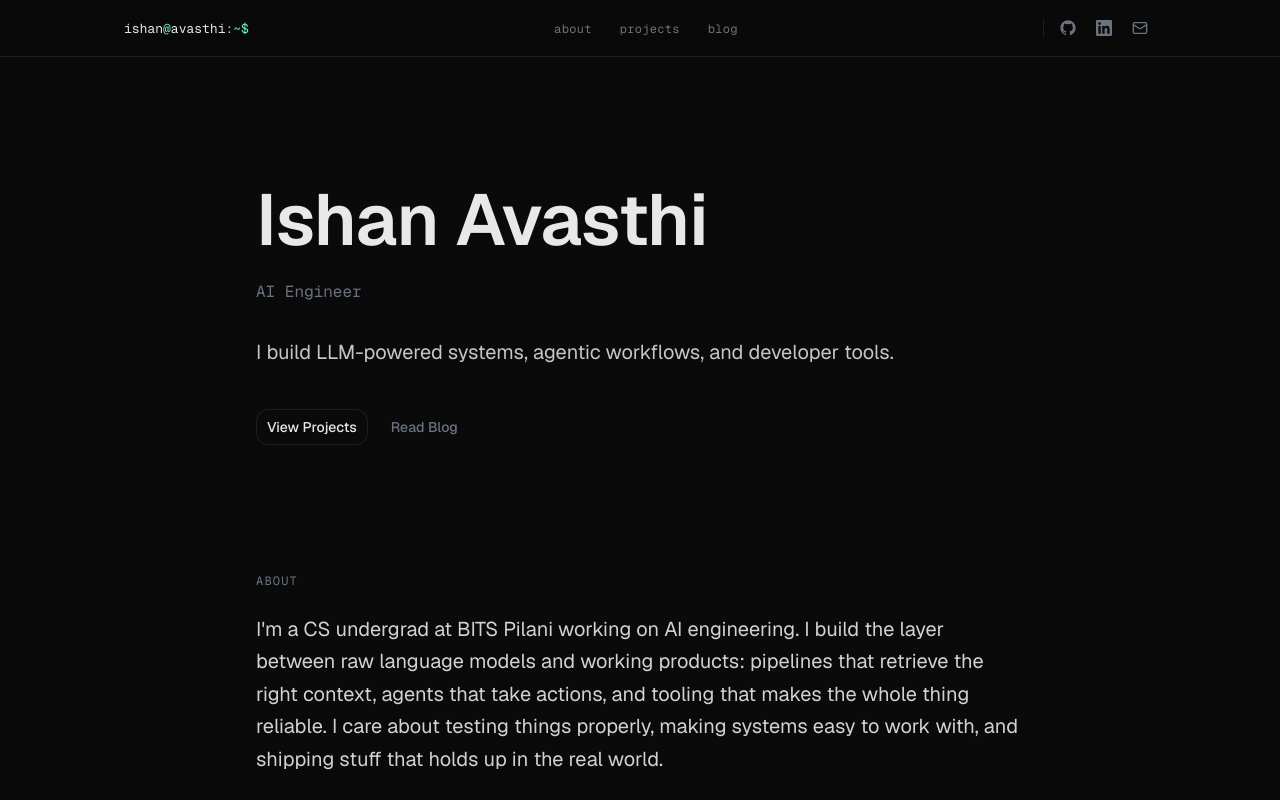
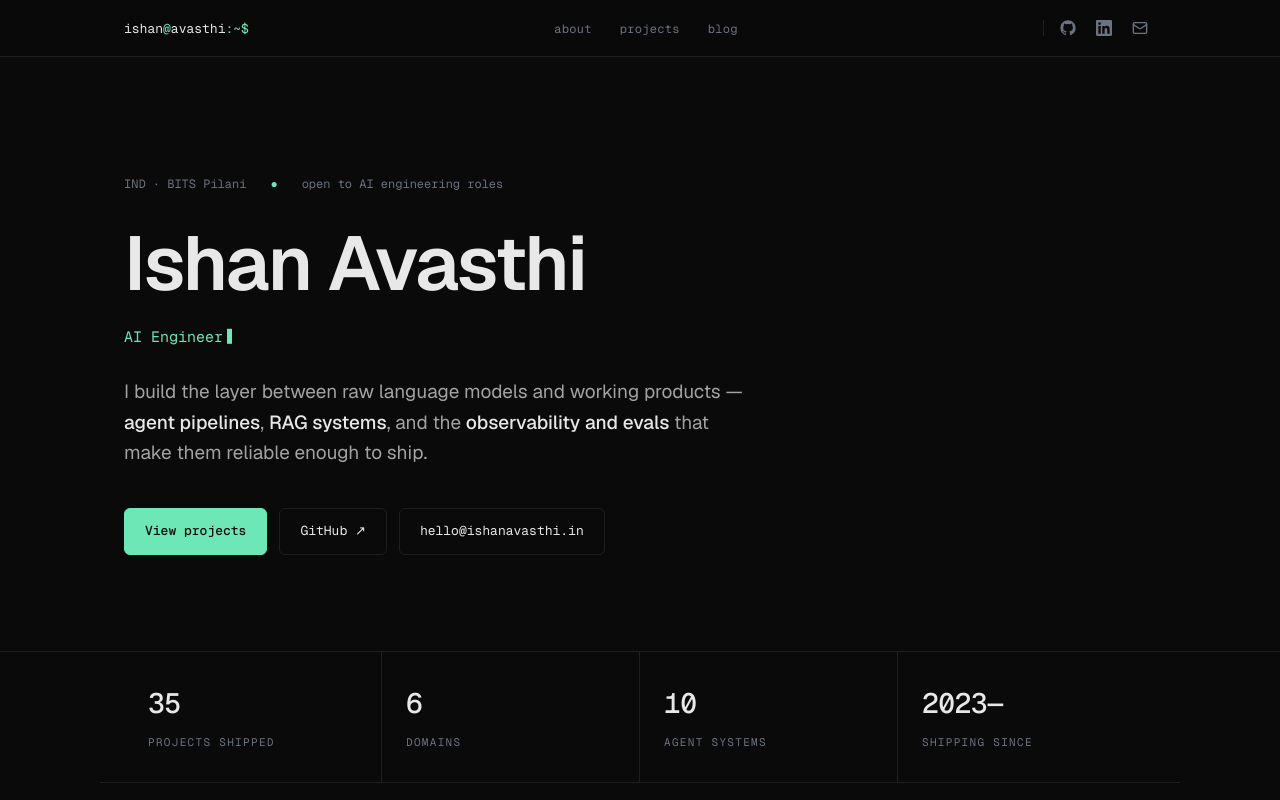
Before and after one commit to ishanavasthi/portfolio, a Next.js app: page / in a window 1280 px wide. Shown: the top 800 px of the page. Built offline with nearby package versions, Linux system fonts and the light colour scheme.

Commit message:
M2: home ledger structure — hero, stats, about

```diff
--- a/src/app/page.tsx
+++ b/src/app/page.tsx
@@ -1,4 +1,5 @@
 import { Hero } from "@/components/sections/hero";
+import { Stats } from "@/components/sections/stats";
 import { About } from "@/components/sections/about";
 import { Projects } from "@/components/sections/projects";
 
@@ -6,6 +7,7 @@ export default function HomePage() {
   return (
     <>
       <Hero />
+      <Stats />
       <About />
       <Projects />
     </>
--- /dev/null
+++ b/src/components/layout/section-head.tsx
@@ -0,0 +1,17 @@
+export function SectionHead({
+  index,
+  title,
+}: {
+  index: string;
+  title: string;
+}) {
+  return (
+    <div className="mb-12 flex items-baseline gap-4">
+      <span className="font-mono text-[13px] text-accent">{index}</span>
+      <span className="font-mono text-[13px] tracking-[0.18em] text-muted-foreground uppercase">
+        {title}
+      </span>
+      <span aria-hidden className="h-px flex-1 self-center bg-border" />
+    </div>
+  );
+}
--- a/src/components/sections/about.tsx
+++ b/src/components/sections/about.tsx
@@ -1,8 +1,10 @@
 "use client";
 
 import { motion, type Variants } from "framer-motion";
+import { SectionHead } from "@/components/layout/section-head";
 
 const ease = [0.22, 1, 0.36, 1] as const;
+const staticCapture = process.env.NEXT_PUBLIC_STATIC_CAPTURE === "1";
 
 const container: Variants = {
   hidden: {},
@@ -16,33 +18,42 @@ const item: Variants = {
 
 export function About() {
   return (
-    <section id="about" className="px-4 py-12 md:px-6 md:py-16">
+    <section
+      id="about"
+      className="border-b border-border py-[88px]"
+    >
+      <div className="mx-auto max-w-[1080px] px-6">
+        <SectionHead index="01" title="About" />
+
         <motion.div
           variants={container}
-        initial="hidden"
-        whileInView="show"
+          initial={staticCapture ? "show" : "hidden"}
+          whileInView={staticCapture ? undefined : "show"}
+          animate={staticCapture ? "show" : undefined}
           viewport={{ once: true, margin: "-15% 0px" }}
-        className="mx-auto max-w-3xl"
         >
           <motion.p
             variants={item}
-          className="text-muted-foreground font-mono text-xs tracking-widest uppercase"
-        >
-          About
-        </motion.p>
-
-        <motion.p
-          variants={item}
-          className="text-foreground/90 mt-6 text-lg leading-relaxed md:text-xl"
+            className="max-w-[680px] text-[19px] leading-[1.7] text-[var(--text-dim)]"
           >
             I&apos;m a CS undergrad at BITS Pilani working on AI engineering.
-          I build the layer between raw language models and working products:
-          pipelines that retrieve the right context, agents that take actions,
-          and tooling that makes the whole thing reliable.
-          I care about testing things properly, making systems easy to work with,
-          and shipping stuff that holds up in the real world.
+            I build{" "}
+            <strong className="font-medium text-foreground">
+              pipelines that retrieve the right context
+            </strong>
+            ,{" "}
+            <strong className="font-medium text-foreground">
+              agents that take actions
+            </strong>
+            , and{" "}
+            <strong className="font-medium text-foreground">
+              tooling that makes the whole thing reliable
+            </strong>
+            . I care about testing things properly, making systems easy to
+            work with, and shipping stuff that holds up in the real world.
           </motion.p>
         </motion.div>
+      </div>
     </section>
   );
 }
--- a/src/components/sections/hero.tsx
+++ b/src/components/sections/hero.tsx
@@ -1,12 +1,11 @@
 "use client";
 
-import Link from "next/link";
 import { motion, type Variants } from "framer-motion";
-import { buttonVariants } from "@/components/ui/button";
 import { cn } from "@/lib/utils";
-import { site } from "@/lib/site";
+import { site, socials } from "@/lib/site";
 
 const ease = [0.22, 1, 0.36, 1] as const;
+const staticCapture = process.env.NEXT_PUBLIC_STATIC_CAPTURE === "1";
 
 const container: Variants = {
   hidden: {},
@@ -24,60 +23,80 @@ const item: Variants = {
   },
 };
 
+const btnBase =
+  "inline-flex items-center gap-2 rounded-[6px] border border-border px-5 py-[11px] font-mono text-[13px] text-foreground transition-colors duration-[0.18s] ease-out hover:border-accent hover:text-accent";
+
 export function Hero() {
   return (
-    <section className="px-4 pt-24 pb-12 md:px-6 md:pt-32 md:pb-16">
+    <section className="border-b border-border pt-[120px] pb-24">
       <motion.div
         variants={container}
-        initial="hidden"
+        initial={staticCapture ? "show" : "hidden"}
         animate="show"
-        className="mx-auto max-w-3xl"
+        className="mx-auto max-w-[1080px] px-6"
       >
+        <motion.div
+          variants={item}
+          className="mb-8 flex flex-wrap gap-6 font-mono text-xs text-muted-foreground"
+        >
+          <span>{site.location}</span>
+          <span className="text-accent">●</span>
+          <span>{site.status}</span>
+        </motion.div>
+
         <motion.h1
           variants={item}
-          className="text-foreground text-5xl font-semibold tracking-[-0.01em] md:text-7xl"
+          className="text-[clamp(44px,7vw,76px)] font-semibold tracking-[-0.025em] text-foreground [line-height:1.05]"
         >
           {site.name}
         </motion.h1>
 
         <motion.p
           variants={item}
-          className="text-muted-foreground mt-6 font-mono text-sm md:text-base"
+          className="mt-5 font-mono text-[15px] text-accent"
         >
           <span>{site.title}</span>
           <span
             aria-hidden
-            className="bg-[--accent] ml-1 inline-block h-[1em] w-[0.55ch] translate-y-[0.12em] align-baseline"
+            className="ml-1 inline-block h-[1em] w-[0.55ch] translate-y-[0.12em] bg-accent align-baseline"
             style={{ animation: "caret-blink 1.1s steps(1, end) infinite" }}
           />
         </motion.p>
 
         <motion.p
           variants={item}
-          className="text-foreground/85 mt-8 max-w-2xl text-lg leading-relaxed md:text-xl"
+          className="mt-7 max-w-[620px] text-[19px] leading-[1.6] text-[var(--text-dim)]"
         >
-          {site.description}
+          I build the layer between raw language models and working
+          products — <strong className="font-medium text-foreground">agent pipelines</strong>,{" "}
+          <strong className="font-medium text-foreground">RAG systems</strong>, and the{" "}
+          <strong className="font-medium text-foreground">
+            observability and evals
+          </strong>{" "}
+          that make them reliable enough to ship.
         </motion.p>
 
         <motion.div variants={item} className="mt-10 flex flex-wrap gap-3">
-          <Link
-            href="/projects"
+          <a
+            href="#projects"
             className={cn(
-              buttonVariants({ variant: "ghost", size: "lg" }),
-              "border-border text-foreground hover:bg-transparent hover:text-[--accent] border transition-transform hover:scale-[1.01]",
+              btnBase,
+              "border-accent bg-accent font-medium text-[#0a0a0a] hover:bg-[#8ceec7] hover:text-[#0a0a0a]",
             )}
           >
-            View Projects
-          </Link>
-          <Link
-            href="/blog"
-            className={cn(
-              buttonVariants({ variant: "ghost", size: "lg" }),
-              "text-muted-foreground hover:bg-transparent hover:text-[--accent] transition-transform hover:scale-[1.01]",
-            )}
+            View projects
+          </a>
+          <a
+            href={socials.github}
+            target="_blank"
+            rel="noopener noreferrer"
+            className={btnBase}
           >
-            Read Blog
-          </Link>
+            GitHub ↗
+          </a>
+          <a href={socials.email} className={btnBase}>
+            {socials.email.replace(/^mailto:/, "")}
+          </a>
         </motion.div>
       </motion.div>
     </section>
--- /dev/null
+++ b/src/components/sections/stats.tsx
@@ -0,0 +1,64 @@
+"use client";
+
+import { motion, type Variants } from "framer-motion";
+import { cn } from "@/lib/utils";
+import { projects, projectsByDomain } from "@/lib/projects";
+import { DOMAINS } from "@/lib/taxonomy";
+
+const ease = [0.22, 1, 0.36, 1] as const;
+const staticCapture = process.env.NEXT_PUBLIC_STATIC_CAPTURE === "1";
+
+const container: Variants = {
+  hidden: {},
+  show: { transition: { staggerChildren: 0.08, delayChildren: 0.05 } },
+};
+
+const item: Variants = {
+  hidden: { opacity: 0, y: 20 },
+  show: { opacity: 1, y: 0, transition: { duration: 0.5, ease } },
+};
+
+const stats = [
+  { value: `${projects.length}`, label: "projects shipped" },
+  { value: `${DOMAINS.length}`, label: "domains" },
+  { value: `${projectsByDomain("agents").length}`, label: "agent systems" },
+  {
+    value: `${Math.min(...projects.map((p) => p.year))}—`,
+    label: "shipping since",
+  },
+] as const;
+
+const cellBorders = [
+  "border-r max-md:border-b",
+  "border-r max-md:border-r-0 max-md:border-b",
+  "border-r",
+  "border-r-0",
+];
+
+export function Stats() {
+  return (
+    <motion.div
+      variants={container}
+      initial={staticCapture ? "show" : "hidden"}
+      whileInView={staticCapture ? undefined : "show"}
+      animate={staticCapture ? "show" : undefined}
+      viewport={{ once: true, margin: "-15% 0px" }}
+      className="mx-auto grid max-w-[1080px] grid-cols-2 border-b border-border px-6 md:grid-cols-4"
+    >
+      {stats.map((stat, i) => (
+        <motion.div
+          key={stat.label}
+          variants={item}
+          className={cn("border-border px-6 py-7", cellBorders[i])}
+        >
+          <b className="block font-mono text-[28px] font-medium tracking-[-0.02em] text-foreground">
+            {stat.value}
+          </b>
+          <span className="font-mono text-[11px] tracking-[0.12em] text-muted-foreground uppercase">
+            {stat.label}
+          </span>
+        </motion.div>
+      ))}
+    </motion.div>
+  );
+}
--- a/src/lib/site.ts
+++ b/src/lib/site.ts
@@ -5,6 +5,8 @@ export const site = {
   description:
     "I build LLM-powered systems, agentic workflows, and developer tools.",
   url: "https://ishanavasthi.in",
+  location: "IND · BITS Pilani",
+  status: "open to AI engineering roles",
 } as const;
 
 export const navLinks = [
```
Lines whose indentation alone changed are shown as unchanged.
